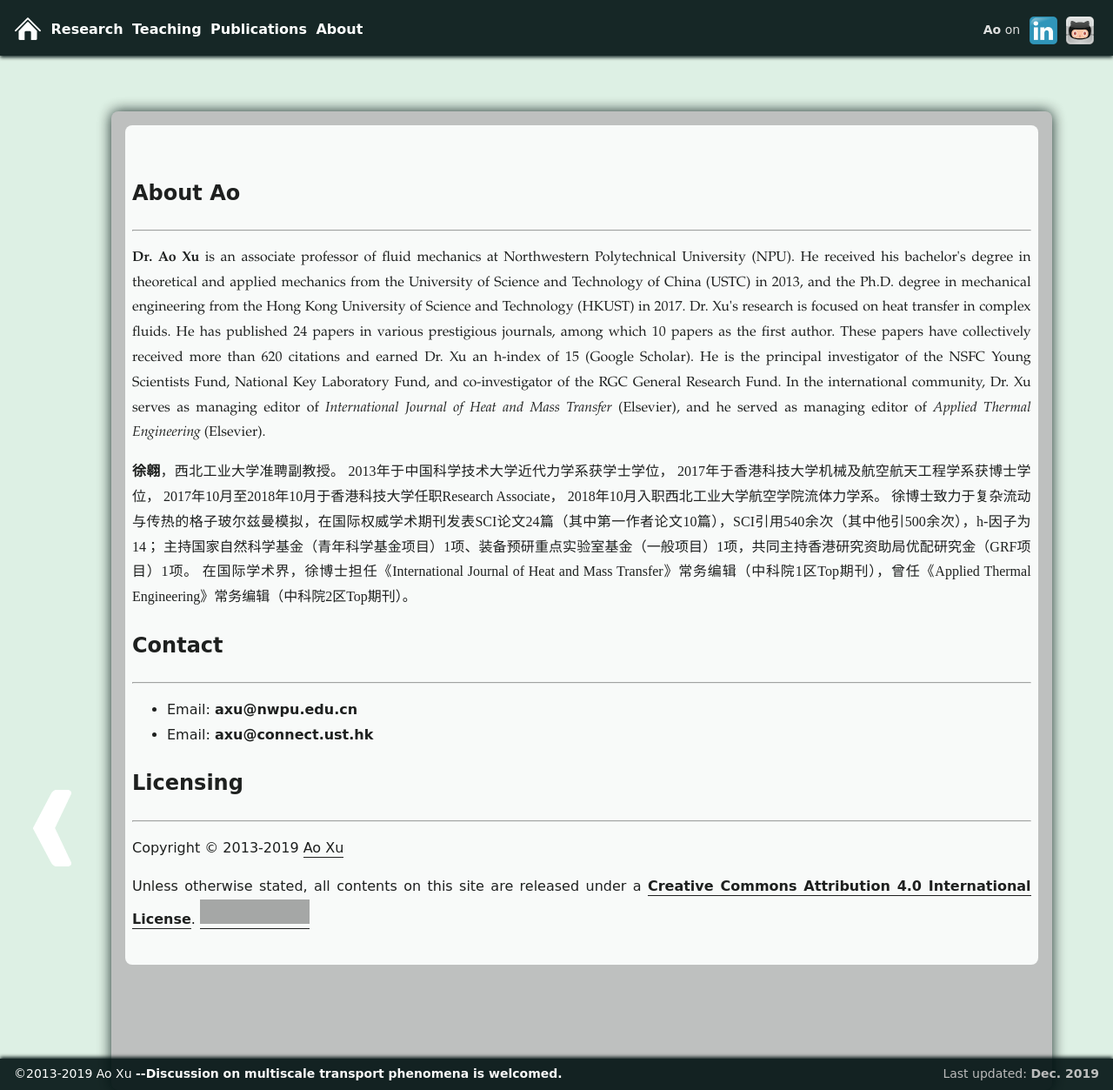
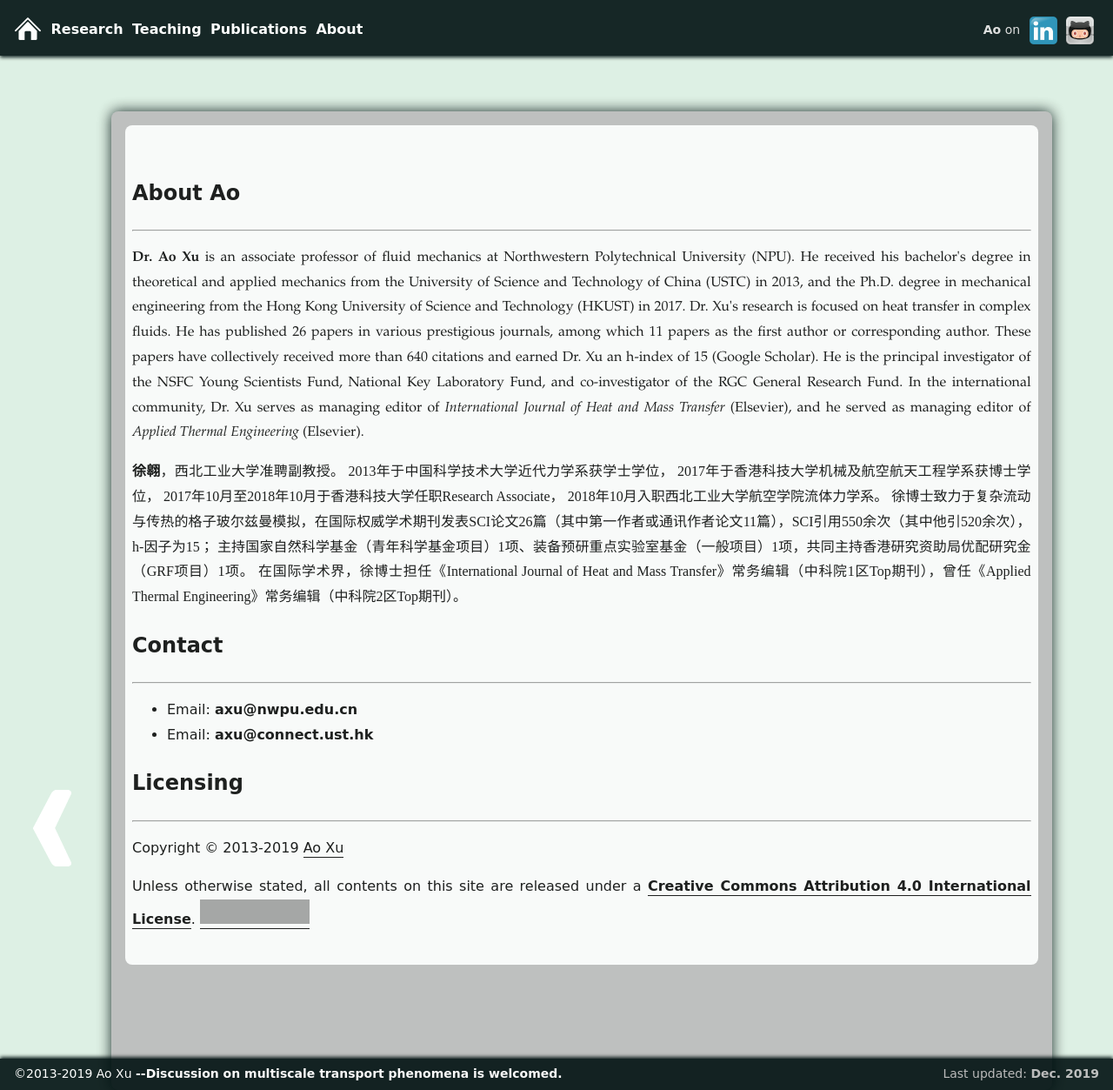
Before and after one commit to xuaoxiqi/xuaoxiqi.github.io, a Jekyll site: the page built from about.html, in a window 1280 px wide and 1253 px high. Shown: the whole window at 87% size. Built offline with Jekyll 4.4.1, drawn with Linux system fonts in a browser that asks for light colours; some web fonts are replaced; grey boxes are pictures that could not be loaded.

Commit message:
update publication

```diff
--- a/about.html
+++ b/about.html
@@ -19,8 +19,8 @@ title: About
 He received his bachelor's degree in theoretical and applied mechanics from the University of Science and Technology of China (USTC) in 2013,
 and the Ph.D. degree in mechanical engineering from the Hong Kong University of Science and Technology (HKUST) in 2017.
 Dr. Xu's research is focused on heat transfer in complex fluids.
-He has published 24 papers in various prestigious journals, among which 10 papers as the first author.
-These papers have collectively received more than 620 citations and earned Dr. Xu an h-index of 15 (Google Scholar).
+He has published 26 papers in various prestigious journals, among which 11 papers as the first author or corresponding author.
+These papers have collectively received more than 640 citations and earned Dr. Xu an h-index of 15 (Google Scholar).
 He is the principal investigator of the NSFC Young Scientists Fund, National Key Laboratory Fund, and co-investigator of the RGC General Research Fund.
 In the international community, Dr. Xu serves as managing editor of <i>International Journal of Heat and Mass Transfer</i> (Elsevier), and he served as managing editor of <i>Applied Thermal Engineering</i> (Elsevier).
 </p>
@@ -31,7 +31,7 @@ In the international community, Dr. Xu serves as managing editor of <i>Internati
 2017年于香港科技大学机械及航空航天工程学系获博士学位，
 2017年10月至2018年10月于香港科技大学任职Research Associate，
 2018年10月入职西北工业大学航空学院流体力学系。
-徐博士致力于复杂流动与传热的格子玻尔兹曼模拟，在国际权威学术期刊发表SCI论文24篇（其中第一作者论文10篇），SCI引用540余次（其中他引500余次），h-因子为14；
+徐博士致力于复杂流动与传热的格子玻尔兹曼模拟，在国际权威学术期刊发表SCI论文26篇（其中第一作者或通讯作者论文11篇），SCI引用550余次（其中他引520余次），h-因子为15；
 主持国家自然科学基金（青年科学基金项目）1项、装备预研重点实验室基金（一般项目）1项，共同主持香港研究资助局优配研究金（GRF项目）1项。
 在国际学术界，徐博士担任《International Journal of Heat and Mass Transfer》常务编辑（中科院1区Top期刊），曾任《Applied Thermal Engineering》常务编辑（中科院2区Top期刊）。
 </p>
--- a/publications.html
+++ b/publications.html
@@ -18,14 +18,14 @@ title: Publications
     <h3>Journal Papers</h3>
 
 
+    <ol reversed="reversed">
+
         <!--026-->
         <li class="liPublications"><b>A. Xu<sup>*</sup></b>; S. Tao; L. Shi; H.D. Xi.
         <a class="publications" href="./publications/026_POF2020_arXiv.pdf">Transport and deposition of dilute microparticles in turbulent thermal convection.</a>
-        <i>Physics of Fluids</i> <b>2020,</b> <i>Under review</i>.
+        <i>Physics of Fluids</i> <b>2020,</b> <i>Accepted</i>.
         (<a href="https://arxiv.org/abs/2007.05679" target="_blank">arXiv:2007.05679</a>)
         </li>
-
-    <ol reversed="reversed">
 
         <!--025-->
         <li class="liPublications">L. Shi<sup>*</sup>; Z.X. Ying; <b>A. Xu</b>; Y.H. Cheng.
```
